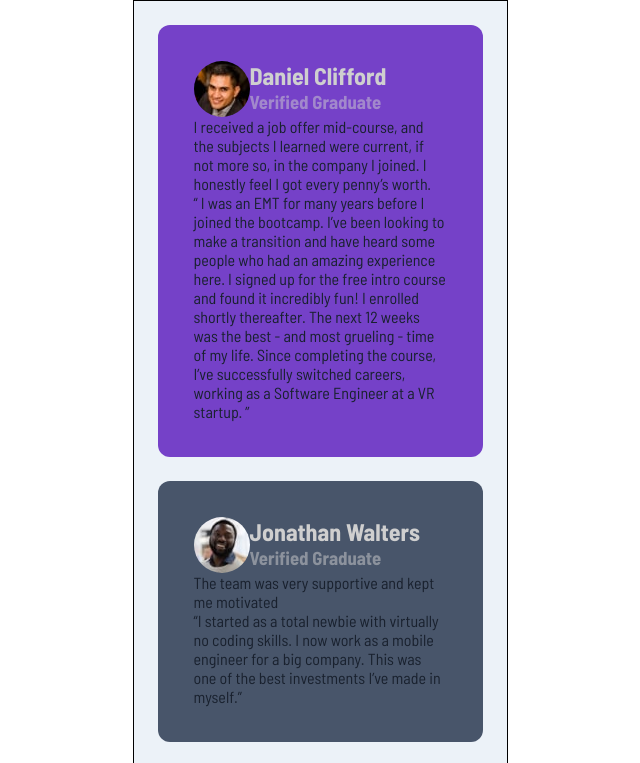
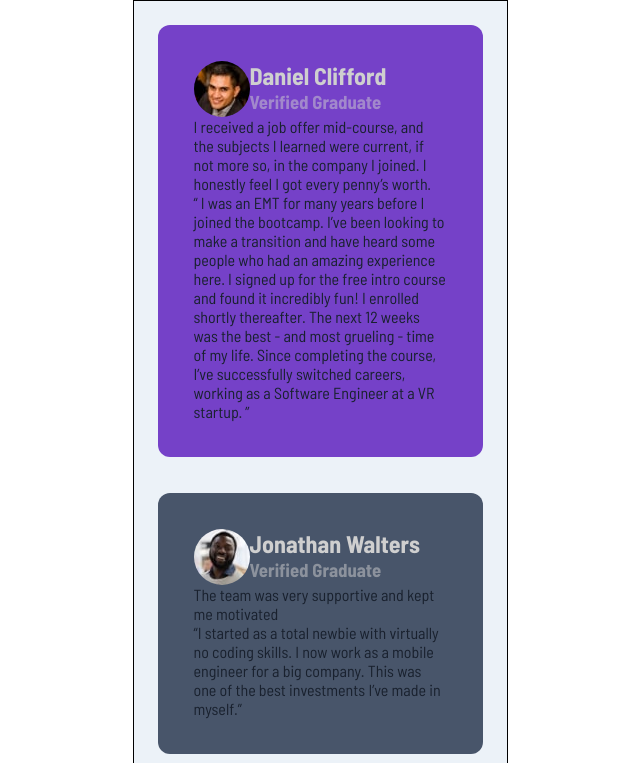
Before and after one commit to Ay-dotcode/Testimonials-grid-section, a plain HTML site: page index.html in a window 1280 px wide. Shown: the top 763 px of the page, without its empty margins (320-960 px from the left). Drawn offline with Linux system fonts and the light colour scheme.

Commit message:
margin to gap

```diff
--- a/styles.css
+++ b/styles.css
@@ -14,16 +14,13 @@ main {
     font-family: 'Barlow Semi Condensed';
     display: flex;
     flex-direction: column;
+    gap: 36px;
     background-color: hsl(210, 46%, 95%);
     color: hsl(219, 29%, 14%);
     width: 375px;
     padding: 24px;
 
     border: 1px solid black;
-}
-
-section {
-    margin-bottom: 24px;
 }
 
 .purple {
```
